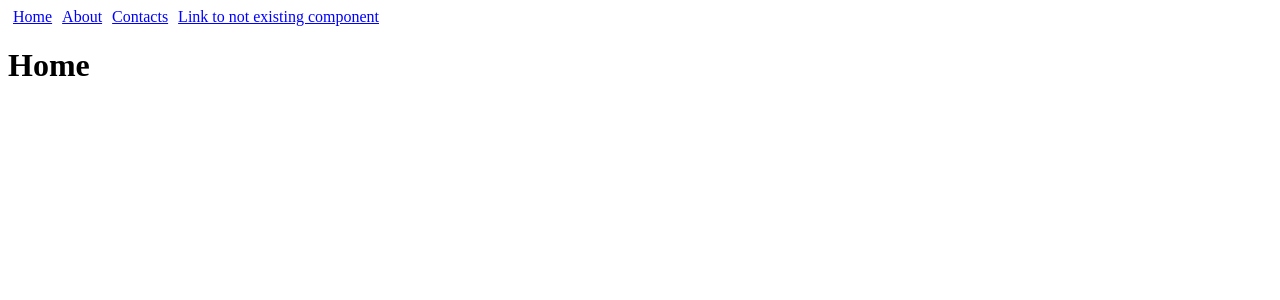
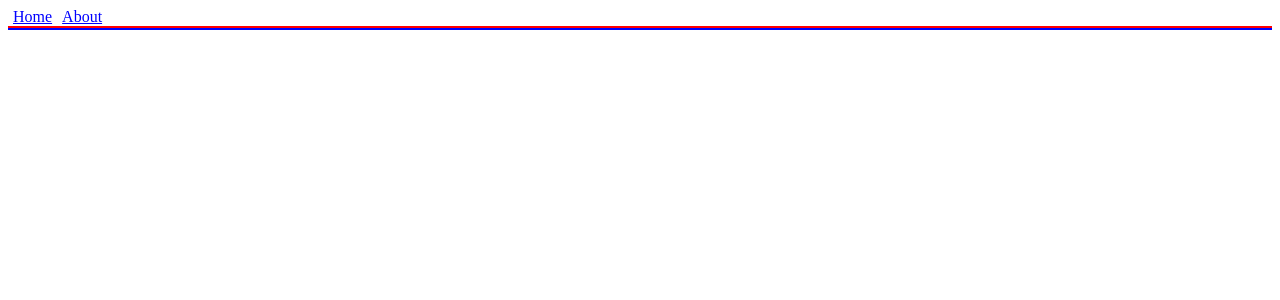
Before and after one commit to EvGeniyStadnik/React_Router_v4, a React (Create React App) app: page / in a window 1280 px wide. Shown: the top 300 px of the page. Built offline with nearby package versions, Linux system fonts and the light colour scheme; the HTML template or start-up script is replaced by a standard one.

Commit message:
Render multiple components for the Same Route

```diff
--- a/src/App.css
+++ b/src/App.css
@@ -9,3 +9,11 @@ a, a:visited {
 a.active {
     color: red;
 }
+
+.head {
+    border: 1px solid red;
+}
+
+.content {
+    border: 1px solid blue;
+}
--- a/src/App.js
+++ b/src/App.js
@@ -20,10 +20,8 @@ const Home = (props) => {
 
 const Links = () => (
     <nav>
-        <Link to="/">Home</Link>
+        <Link to="/home">Home</Link>
         <Link to="/about">About</Link>
-        <Link to="/contacts">Contacts</Link>
-        <Link to="/notexists">Link to not existing component</Link>
     </nav>
 );
 
@@ -31,12 +29,16 @@ const App = () => (
     <Router>
         <div>
             <Links />
-            <Switch>
-                <Route exact path="/" render={() => <h1>Home</h1>}/>
-                <Route path="/about" render={() => <h1>About</h1>}/>
-                <Route path="/contacts" render={() => <h1>Contacts</h1>}/>
-                <Route path="/:itemid" render={({match}) => <h1>Item: {match.params.itemid}</h1>}/>
-            </Switch>
+            <div className="head">
+                <Route path="/:page" render={({match}) => (
+                    <h1>Header: {match.params.page}</h1>
+                )}/>
+            </div>
+            <div className="content">
+                <Route path="/:page" render={({match}) => (
+                    <p>Content: {match.params.page}</p>
+                )}/>
+            </div>
         </div>
     </Router>
 );
```
